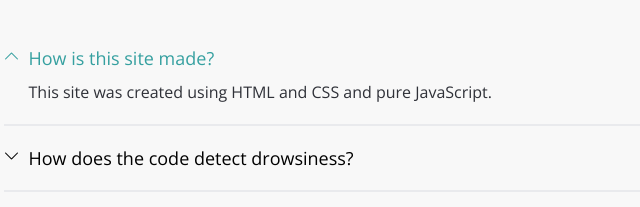
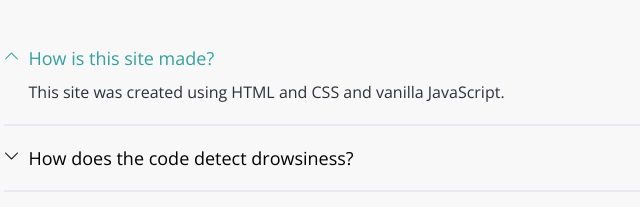
Before and after one commit to DebugDivas/Sleepless, a plain HTML site: page index.html in a window 1280 px wide. Both pictures are taken after a click on the element "How is this site made?". Shown: the part 6444-6651 px from the top of the page, 221-861 px from the left. Drawn offline with nearby package versions, Linux system fonts and the light colour scheme.

Commit message:
modificari text

```diff
--- a/index.html
+++ b/index.html
@@ -786,7 +786,7 @@
                   </div>
                   <div id="faq1" class="collapse" data-bs-parent=".faq-list">
                     <p>
-                      This site was created using HTML and CSS and pure
+                      This site was created using HTML and CSS and vanilla
                       JavaScript.
                     </p>
                   </div>
```
